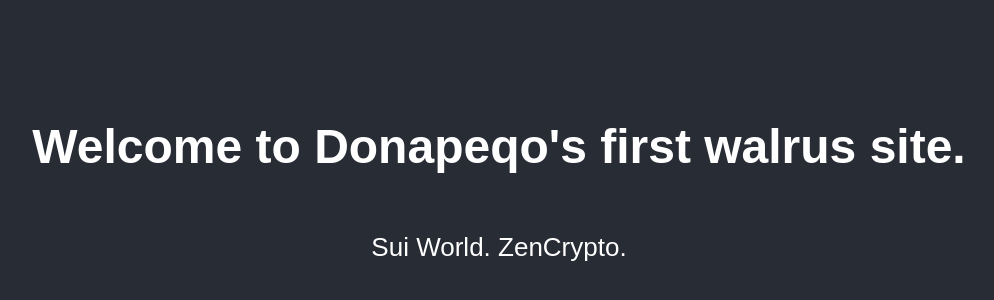
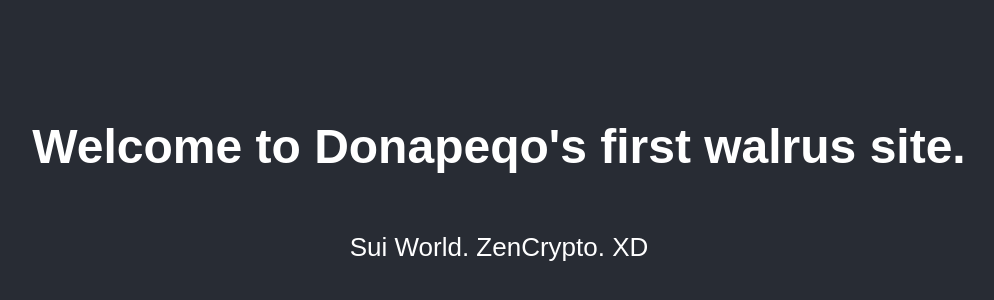
Before and after one commit to donapeqo/Sample-Walrus-Site, a React (Create React App) app: page / in a window 1280 px wide. Shown: the part 212-512 px from the top of the page, without its empty margins (141-1135 px from the left). Built offline with nearby package versions, Linux system fonts and the light colour scheme.

Commit message:
update again

```diff
--- a/src/App.js
+++ b/src/App.js
@@ -16,7 +16,7 @@
           Welcome to Donapeqo's first walrus site.
         </h1>
         <p>
-          Sui World. ZenCrypto.
+          Sui World. ZenCrypto. XD
         </p>
       </header>
     </div>
```
